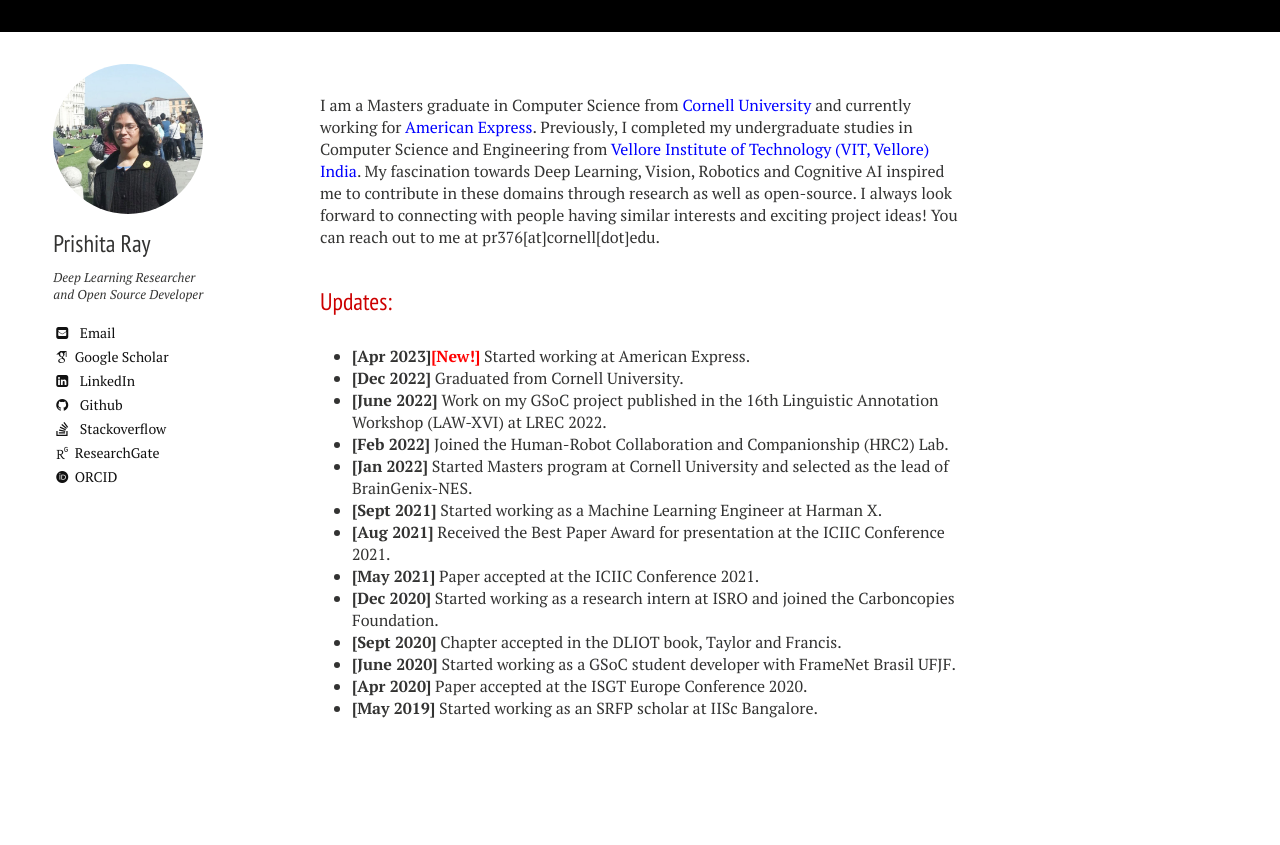
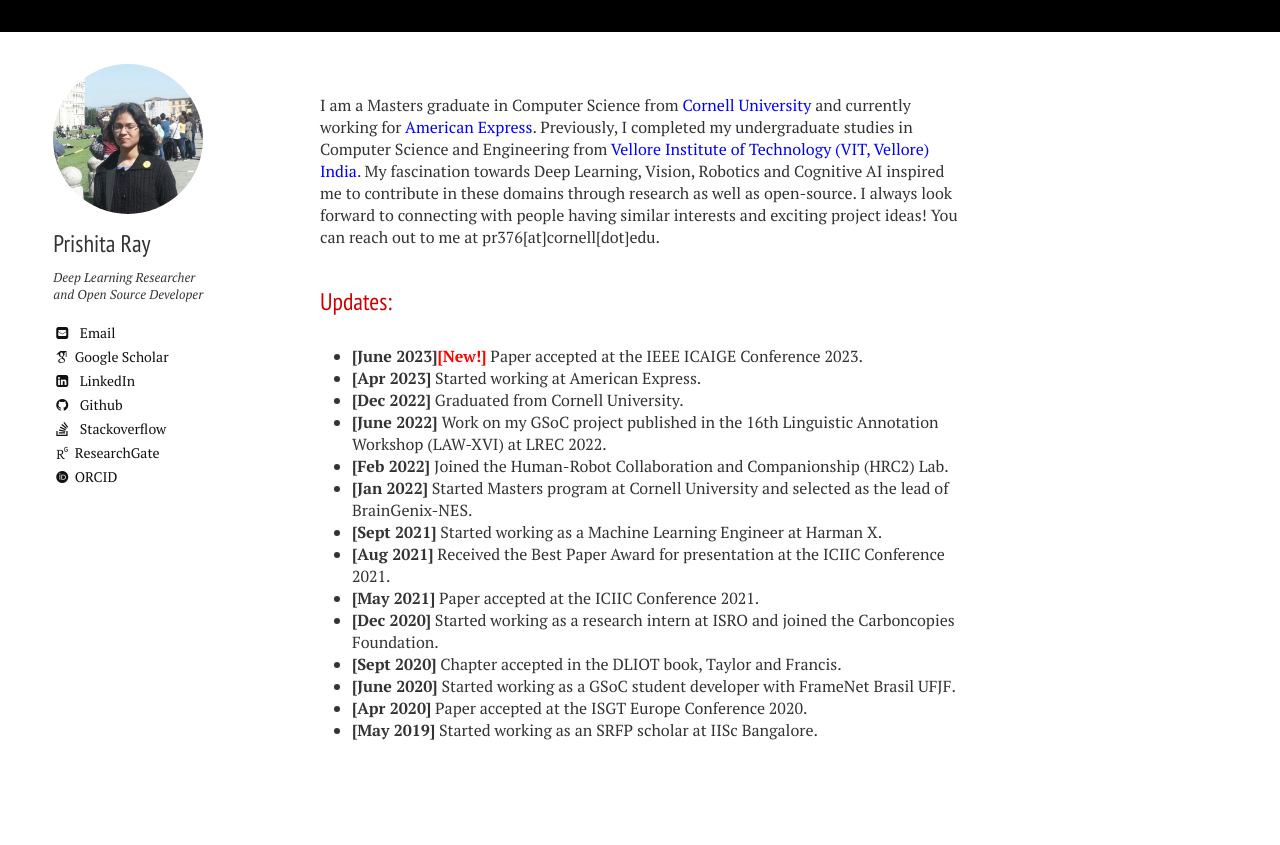
Before and after one commit to PRISHIta123/PRISHIta123.github.io, a Jekyll site: the page built from index.md, in a window 1280 px wide. Shown: the part 100-945 px from the top of the page. Built offline with Jekyll 4.4.1, drawn with Linux system fonts in a browser that asks for light colours; nearby versions of some CDN libraries; some web fonts are replaced; before the commit the page ends 923 px from its top, so only the background shows below that.

Commit message:
Update index.md

```diff
--- a/index.md
+++ b/index.md
@@ -11,7 +11,8 @@
 
 ## Updates:
 
-- **[Apr 2023]<a style="color: red">[New!]</a>** Started working at American Express.
+- **[June 2023]<a style="color: red">[New!]</a>** Paper accepted at the IEEE ICAIGE Conference 2023.
+- **[Apr 2023]** Started working at American Express.
 - **[Dec 2022]** Graduated from Cornell University.
 - **[June 2022]** Work on my GSoC project published in the 16th Linguistic Annotation Workshop (LAW-XVI) at LREC 2022.
 - **[Feb 2022]** Joined the Human-Robot Collaboration and Companionship (HRC2) Lab.
```
